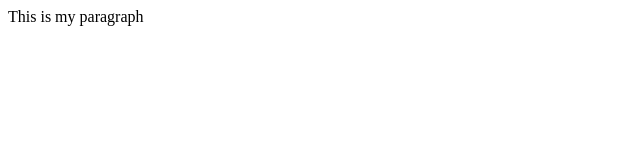
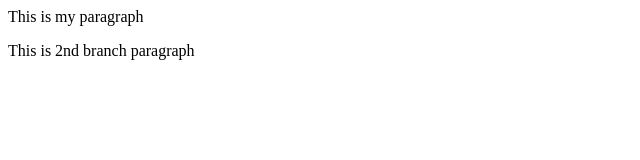
Before and after one commit to jahangirmayed1990/localrepo, a plain HTML site: page index.html in a window 1280 px wide. Shown: the whole page, without its empty margins (0-640 px from the left). Drawn offline with Linux system fonts and the light colour scheme.

Commit message:
added new branch

```diff
--- a/index.html
+++ b/index.html
@@ -1 +1,2 @@
 <p>This is my paragraph </p>
+<p>This is 2nd branch paragraph </p>
```
